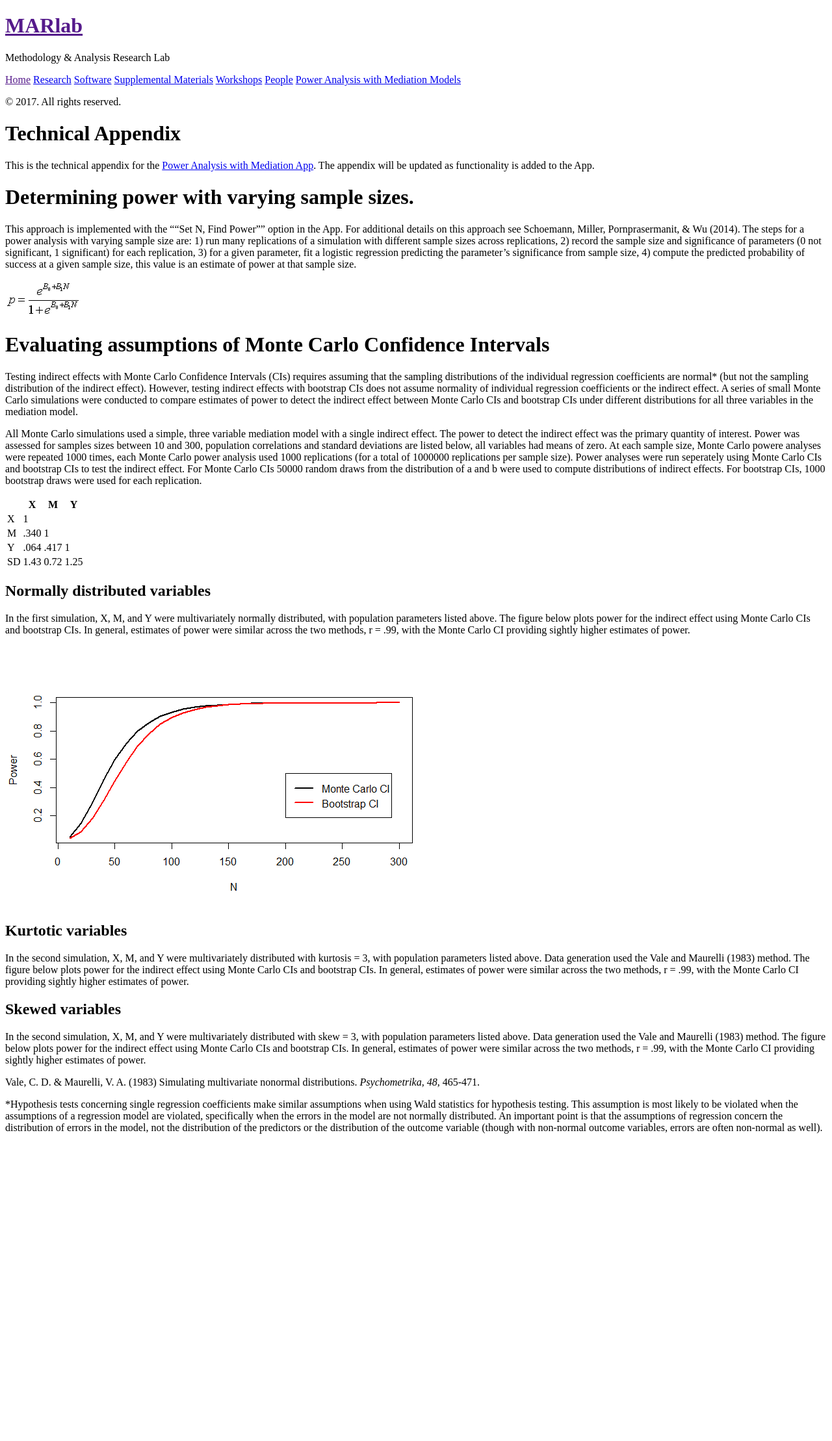
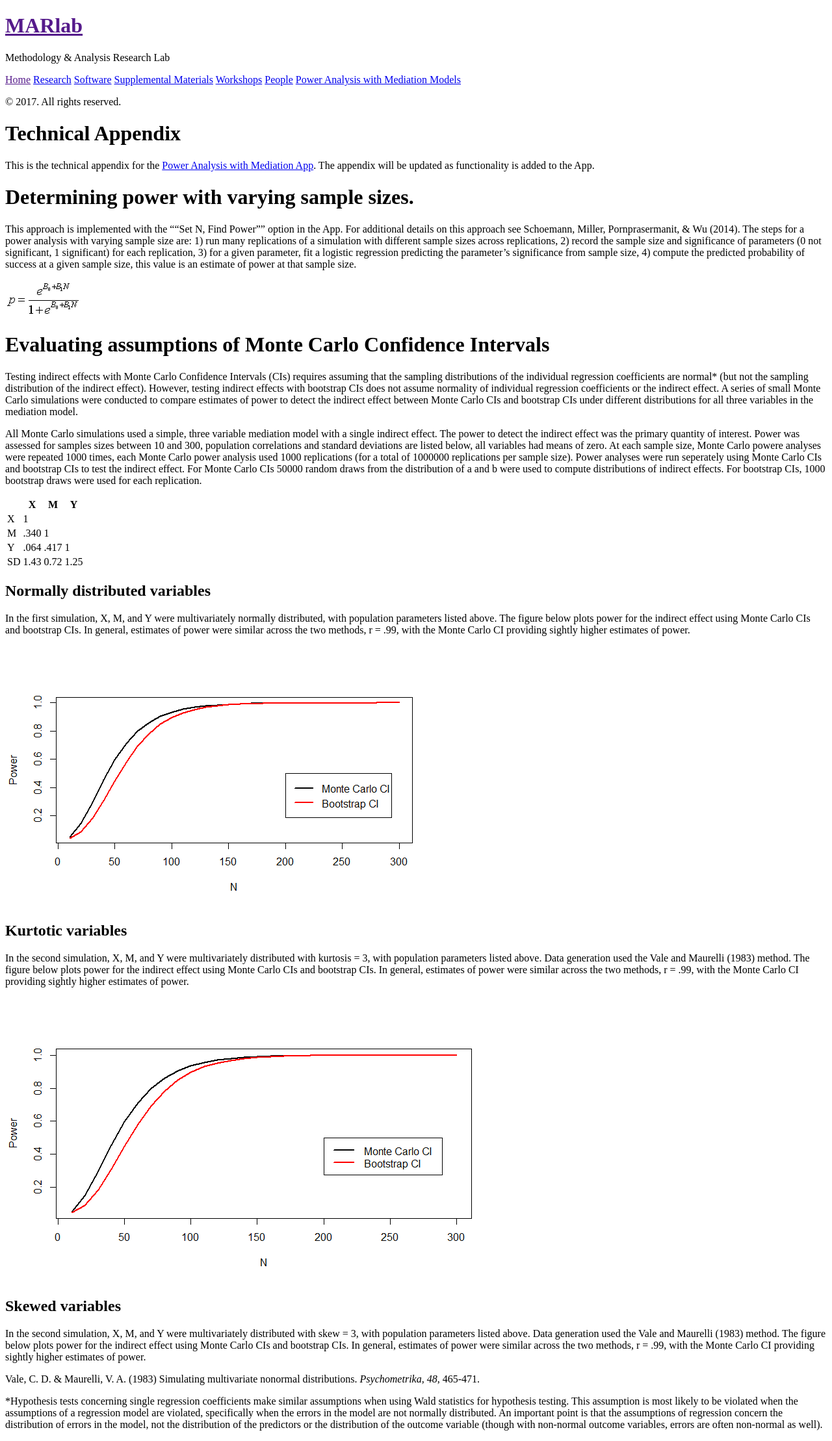
Before and after one commit to schoam4/schoam4.github.io, a Jekyll site: the page built from technical_appendix.md, in a window 1280 px wide. Shown: the whole page at 65% size. Built offline with Jekyll 4.4.1, drawn with Linux system fonts in a browser that asks for light colours; before the commit the page ends 1761 px from its top, so only the background shows below that.

Commit message:
Kurtotic figure

```diff
--- a/technical_appendix.md
+++ b/technical_appendix.md
@@ -35,6 +35,7 @@
 
 In the second simulation, X, M, and Y were multivariately distributed with kurtosis = 3, with population parameters listed above. Data generation used the Vale and Maurelli (1983) method. The figure below plots power for the indirect effect using Monte Carlo CIs and bootstrap CIs. In general, estimates of power were similar across the two methods, r = .99, with the Monte Carlo CI providing sightly higher estimates of power.
 
+![](https://github.com/schoam4/schoam4.github.io/raw/master/public/Kurtotic_power.png)
 
 ## Skewed variables
 
```
Also changed, not shown: public/Kurtotic_power.png (added).
